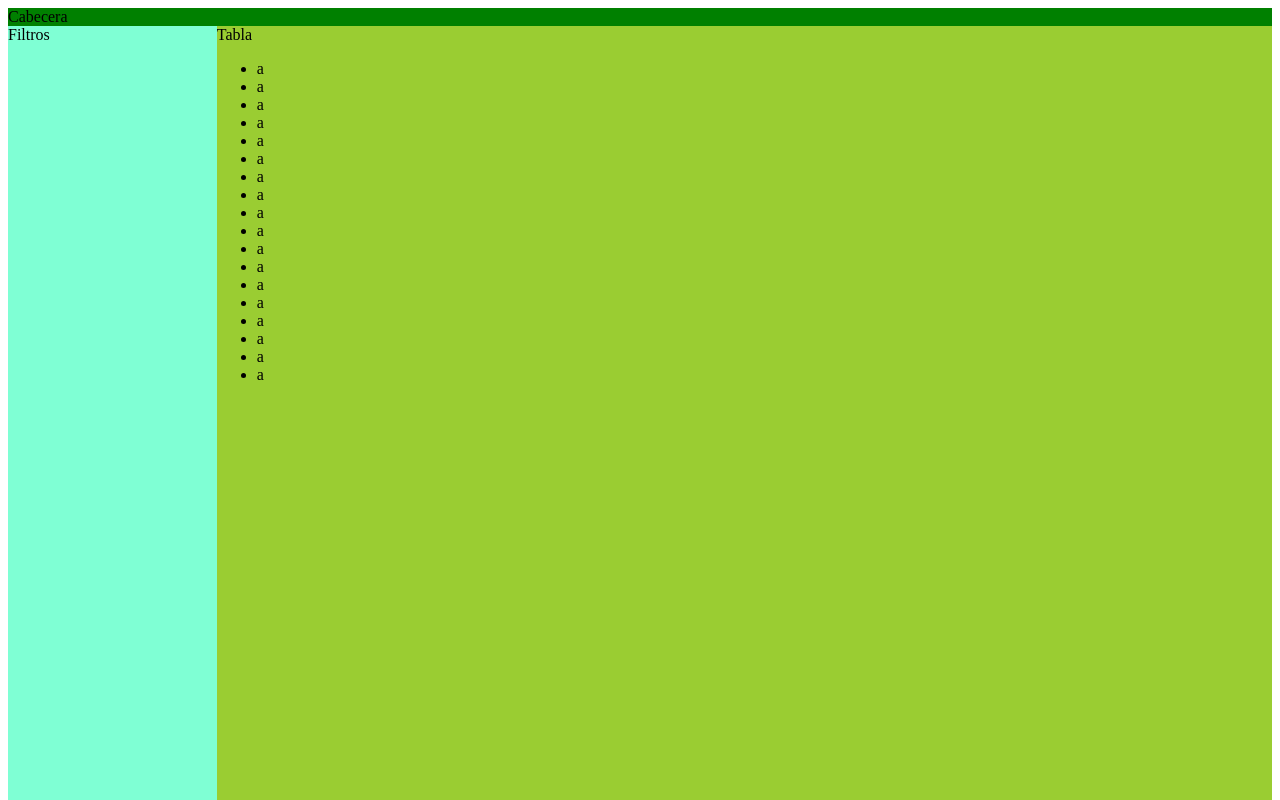
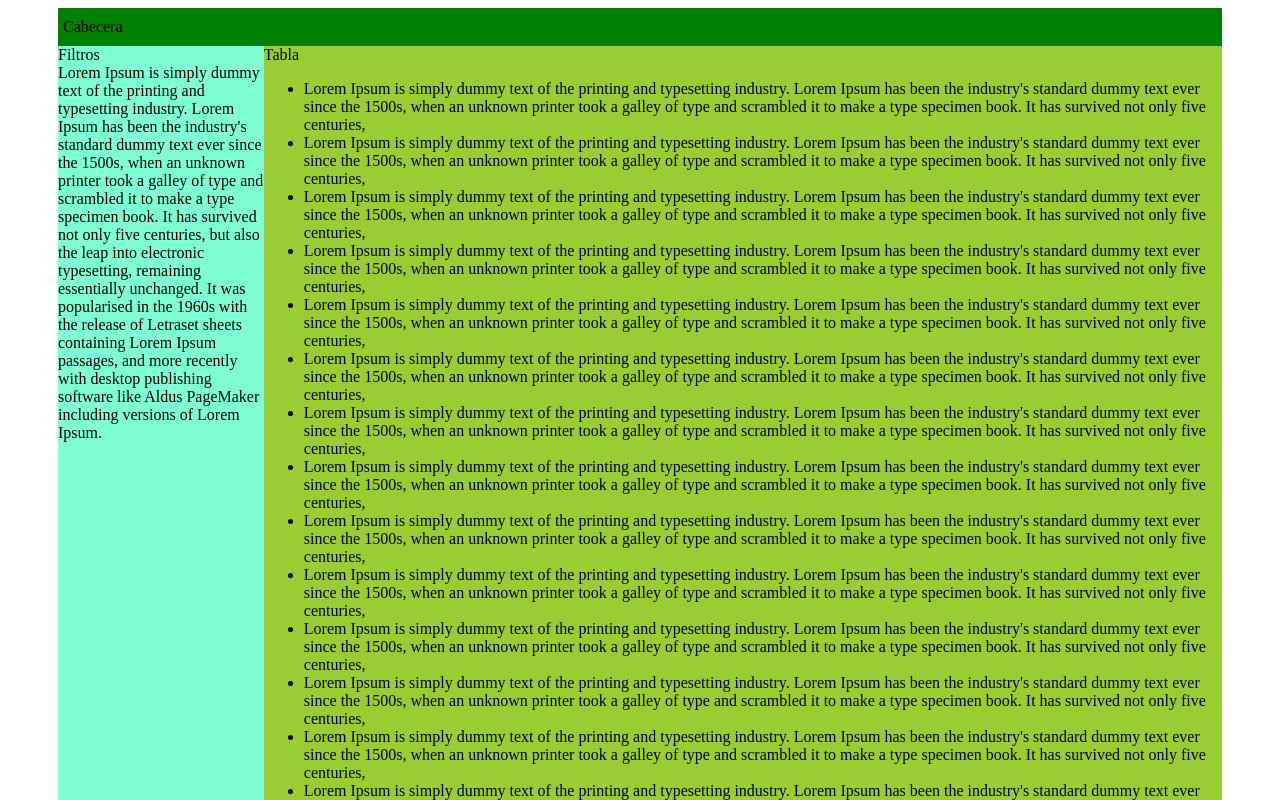
Before and after one commit to Lupa07/maquetacion, an Angular app: page / in a window 1280 px wide. Shown: the top 800 px of the page. Built offline with nearby package versions, Linux system fonts and the light colour scheme.

Commit message:
Mucho contenido con scroll en tabla

```diff
--- a/src/app/app.component.html
+++ b/src/app/app.component.html
@@ -1,29 +1,34 @@
-<div id="cabecera">Cabecera</div>
-<div id="contenido">
-  <div id="filtro">Filtros
+<div id="esqueletoCompleto">
+  <div id="cabecera">Cabecera</div>
+  <div id="contenido">
+    <div id="filtro">Filtros <br>
+      Lorem Ipsum is simply dummy text of the printing and typesetting industry. Lorem Ipsum has been the industry's standard dummy text ever since the 1500s, when an unknown printer took a galley of type and scrambled it to make a type specimen book. It has survived not only five centuries, but also the leap into electronic typesetting, remaining essentially unchanged. It was popularised in the 1960s with the release of Letraset sheets containing Lorem Ipsum passages, and more recently with desktop publishing software like Aldus PageMaker including versions of Lorem Ipsum.</div>
+    <div id="tabla">
+      Tabla
+      <ul>
+        <li>Lorem Ipsum is simply dummy text of the printing and typesetting industry. Lorem Ipsum has been the industry's standard dummy text ever since the 1500s, when an unknown printer took a galley of type and scrambled it to make a type specimen book. It has survived not only five centuries,</li>
+        <li>Lorem Ipsum is simply dummy text of the printing and typesetting industry. Lorem Ipsum has been the industry's standard dummy text ever since the 1500s, when an unknown printer took a galley of type and scrambled it to make a type specimen book. It has survived not only five centuries,</li>
+        <li>Lorem Ipsum is simply dummy text of the printing and typesetting industry. Lorem Ipsum has been the industry's standard dummy text ever since the 1500s, when an unknown printer took a galley of type and scrambled it to make a type specimen book. It has survived not only five centuries,</li>
+        <li>Lorem Ipsum is simply dummy text of the printing and typesetting industry. Lorem Ipsum has been the industry's standard dummy text ever since the 1500s, when an unknown printer took a galley of type and scrambled it to make a type specimen book. It has survived not only five centuries,</li>
+        <li>Lorem Ipsum is simply dummy text of the printing and typesetting industry. Lorem Ipsum has been the industry's standard dummy text ever since the 1500s, when an unknown printer took a galley of type and scrambled it to make a type specimen book. It has survived not only five centuries,</li>
+        <li>Lorem Ipsum is simply dummy text of the printing and typesetting industry. Lorem Ipsum has been the industry's standard dummy text ever since the 1500s, when an unknown printer took a galley of type and scrambled it to make a type specimen book. It has survived not only five centuries,</li>
+        <li>Lorem Ipsum is simply dummy text of the printing and typesetting industry. Lorem Ipsum has been the industry's standard dummy text ever since the 1500s, when an unknown printer took a galley of type and scrambled it to make a type specimen book. It has survived not only five centuries,</li>
+        <li>Lorem Ipsum is simply dummy text of the printing and typesetting industry. Lorem Ipsum has been the industry's standard dummy text ever since the 1500s, when an unknown printer took a galley of type and scrambled it to make a type specimen book. It has survived not only five centuries,</li>
+        <li>Lorem Ipsum is simply dummy text of the printing and typesetting industry. Lorem Ipsum has been the industry's standard dummy text ever since the 1500s, when an unknown printer took a galley of type and scrambled it to make a type specimen book. It has survived not only five centuries,</li>
+        <li>Lorem Ipsum is simply dummy text of the printing and typesetting industry. Lorem Ipsum has been the industry's standard dummy text ever since the 1500s, when an unknown printer took a galley of type and scrambled it to make a type specimen book. It has survived not only five centuries,</li>
+        <li>Lorem Ipsum is simply dummy text of the printing and typesetting industry. Lorem Ipsum has been the industry's standard dummy text ever since the 1500s, when an unknown printer took a galley of type and scrambled it to make a type specimen book. It has survived not only five centuries,</li>
+        <li>Lorem Ipsum is simply dummy text of the printing and typesetting industry. Lorem Ipsum has been the industry's standard dummy text ever since the 1500s, when an unknown printer took a galley of type and scrambled it to make a type specimen book. It has survived not only five centuries,</li>
+        <li>Lorem Ipsum is simply dummy text of the printing and typesetting industry. Lorem Ipsum has been the industry's standard dummy text ever since the 1500s, when an unknown printer took a galley of type and scrambled it to make a type specimen book. It has survived not only five centuries,</li>
+        <li>Lorem Ipsum is simply dummy text of the printing and typesetting industry. Lorem Ipsum has been the industry's standard dummy text ever since the 1500s, when an unknown printer took a galley of type and scrambled it to make a type specimen book. It has survived not only five centuries,</li>
+        <li>Lorem Ipsum is simply dummy text of the printing and typesetting industry. Lorem Ipsum has been the industry's standard dummy text ever since the 1500s, when an unknown printer took a galley of type and scrambled it to make a type specimen book. It has survived not only five centuries,</li>
+        <li>Lorem Ipsum is simply dummy text of the printing and typesetting industry. Lorem Ipsum has been the industry's standard dummy text ever since the 1500s, when an unknown printer took a galley of type and scrambled it to make a type specimen book. It has survived not only five centuries,</li>
+        <li>Lorem Ipsum is simply dummy text of the printing and typesetting industry. Lorem Ipsum has been the industry's standard dummy text ever since the 1500s, when an unknown printer took a galley of type and scrambled it to make a type specimen book. It has survived not only five centuries,</li>
+        <li>Lorem Ipsum is simply dummy text of the printing and typesetting industry. Lorem Ipsum has been the industry's standard dummy text ever since the 1500s, when an unknown printer took a galley of type and scrambled it to make a type specimen book. It has survived not only five centuries,</li>
+        <li>Lorem Ipsum is simply dummy text of the printing and typesetting industry. Lorem Ipsum has been the industry's standard dummy text ever since the 1500s, when an unknown printer took a galley of type and scrambled it to make a type specimen book. It has survived not only five centuries,</li>
+        <li>Lorem Ipsum is simply dummy text of the printing and typesetting industry. Lorem Ipsum has been the industry's standard dummy text ever since the 1500s, when an unknown printer took a galley of type and scrambled it to make a type specimen book. It has survived not only five centuries,</li>
+        <li>Lorem Ipsum is simply dummy text of the printing and typesetting industry. Lorem Ipsum has been the industry's standard dummy text ever since the 1500s, when an unknown printer took a galley of type and scrambled it to make a type specimen book. It has survived not only five centuries,</li>
 
-  </div>
-  <div id="tabla">Tabla
-    <ul>
-      <li>a</li>
-      <li>a</li>
-      <li>a</li>
-      <li>a</li>
-      <li>a</li>
-      <li>a</li>
-      <li>a</li>
-      <li>a</li>
-      <li>a</li>
-      <li>a</li>
-      <li>a</li>
-      <li>a</li>
-      <li>a</li>
-      <li>a</li>
-      <li>a</li>
-      <li>a</li>
-      <li>a</li>
-      <li>a</li>
-
-    </ul>
+      </ul>
+    </div>
   </div>
 </div>
--- a/src/app/app.component.scss
+++ b/src/app/app.component.scss
@@ -1,4 +1,11 @@
+#esqueletoCompleto{
+    margin-left: 50px;
+    margin-right: 50px;
+
+}
 #cabecera{
+
+    padding: 10px 5px 10px 5px;
     background-color: green;
     justify-content:center
 }
@@ -19,4 +26,6 @@
 #tabla{
 background-color: yellowgreen;
 width: 100%;
+overflow: scroll;
+overflow-x:hidden
 }
--- a/src/index.html
+++ b/src/index.html
@@ -2,7 +2,7 @@
 <html lang="en">
 <head>
   <meta charset="utf-8">
-  <title>Maquetacion</title>
+  <title>Joaquin-Maquetacion</title>
   <base href="/">
   <meta name="viewport" content="width=device-width, initial-scale=1">
   <link rel="icon" type="image/x-icon" href="favicon.ico">
```
